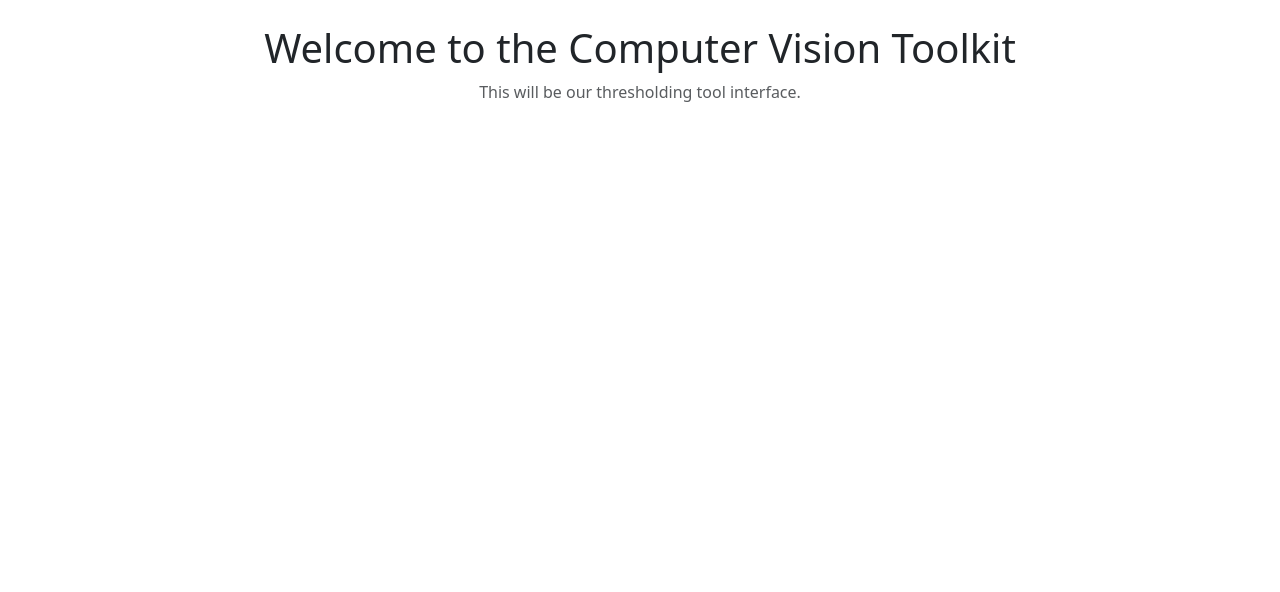
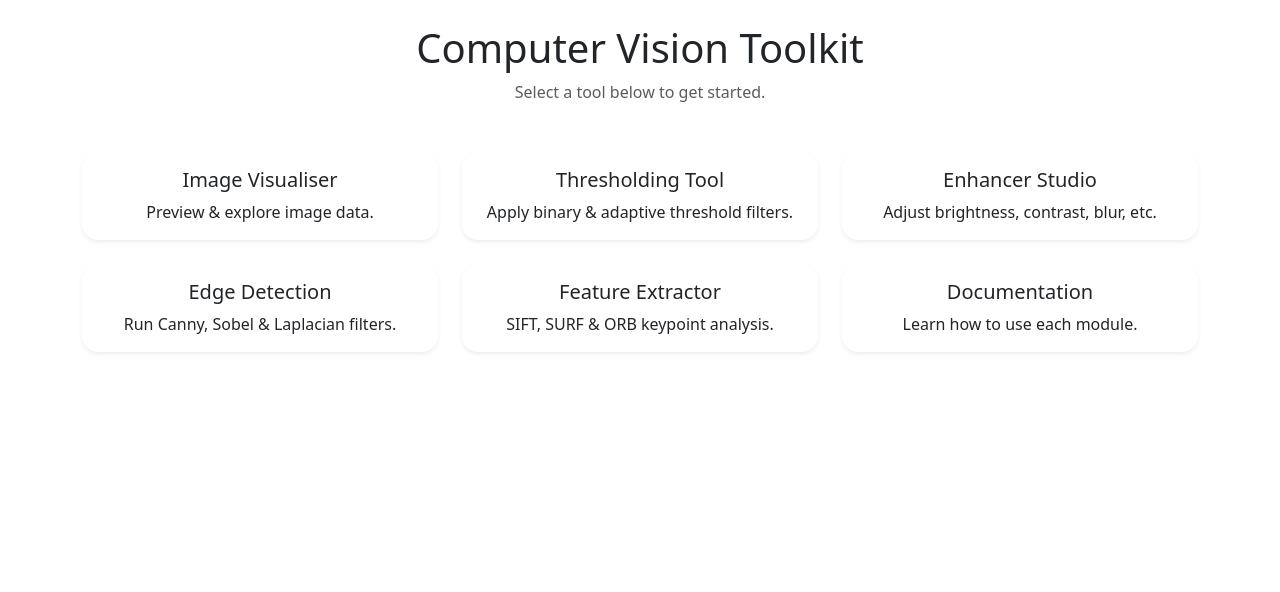
Before and after one commit to zillybop/CITS3403-project, a Flask app: page / in a window 1280 px wide. Shown: the top 592 px of the page. Run offline with Flask 3, Linux system fonts and the light colour scheme.

Commit message:
feat(intro): added six simple non-functional buttons to introductory.html for static mockup

```diff
--- a/app/templates/introductory.html
+++ b/app/templates/introductory.html
@@ -3,6 +3,76 @@
 {% block title %}Home{% endblock %}
 
 {% block content %}
-  <h1 class="text-center">Welcome to the Computer Vision Toolkit</h1>
-  <p class="text-muted text-center">This will be our thresholding tool interface.</p>
+  <div class="text-center mb-5">
+    <h1>Computer Vision Toolkit</h1>
+    <p class="text-muted">Select a tool below to get started.</p>
+  </div>
+
+  <div class="row gx-4 gy-4">
+    <div class="col-md-4">
+      <a href="visualise.html" class="text-decoration-none">
+        <div class="card shadow-sm border-0 rounded-4 h-100">
+          <div class="card-body text-center">
+            <h5 class="card-title">Image Visualiser</h5>
+            <p class="card-text">Preview & explore image data.</p>
+          </div>
+        </div>
+      </a>
+    </div>
+
+    <div class="col-md-4">
+      <a href="threshold.html" class="text-decoration-none">
+        <div class="card shadow-sm border-0 rounded-4 h-100">
+          <div class="card-body text-center">
+            <h5 class="card-title">Thresholding Tool</h5>
+            <p class="card-text">Apply binary & adaptive threshold filters.</p>
+          </div>
+        </div>
+      </a>
+    </div>
+
+    <div class="col-md-4">
+      <a href="enhance.html" class="text-decoration-none">
+        <div class="card shadow-sm border-0 rounded-4 h-100">
+          <div class="card-body text-center">
+            <h5 class="card-title">Enhancer Studio</h5>
+            <p class="card-text">Adjust brightness, contrast, blur, etc.</p>
+          </div>
+        </div>
+      </a>
+    </div>
+
+    <div class="col-md-4">
+      <a href="edges.html" class="text-decoration-none">
+        <div class="card shadow-sm border-0 rounded-4 h-100">
+          <div class="card-body text-center">
+            <h5 class="card-title">Edge Detection</h5>
+            <p class="card-text">Run Canny, Sobel & Laplacian filters.</p>
+          </div>
+        </div>
+      </a>
+    </div>
+
+    <div class="col-md-4">
+      <a href="features.html" class="text-decoration-none">
+        <div class="card shadow-sm border-0 rounded-4 h-100">
+          <div class="card-body text-center">
+            <h5 class="card-title">Feature Extractor</h5>
+            <p class="card-text">SIFT, SURF & ORB keypoint analysis.</p>
+          </div>
+        </div>
+      </a>
+    </div>
+
+    <div class="col-md-4">
+      <a href="help.html" class="text-decoration-none">
+        <div class="card shadow-sm border-0 rounded-4 h-100">
+          <div class="card-body text-center">
+            <h5 class="card-title">Documentation</h5>
+            <p class="card-text">Learn how to use each module.</p>
+          </div>
+        </div>
+      </a>
+    </div>
+  </div>
 {% endblock %}
```
